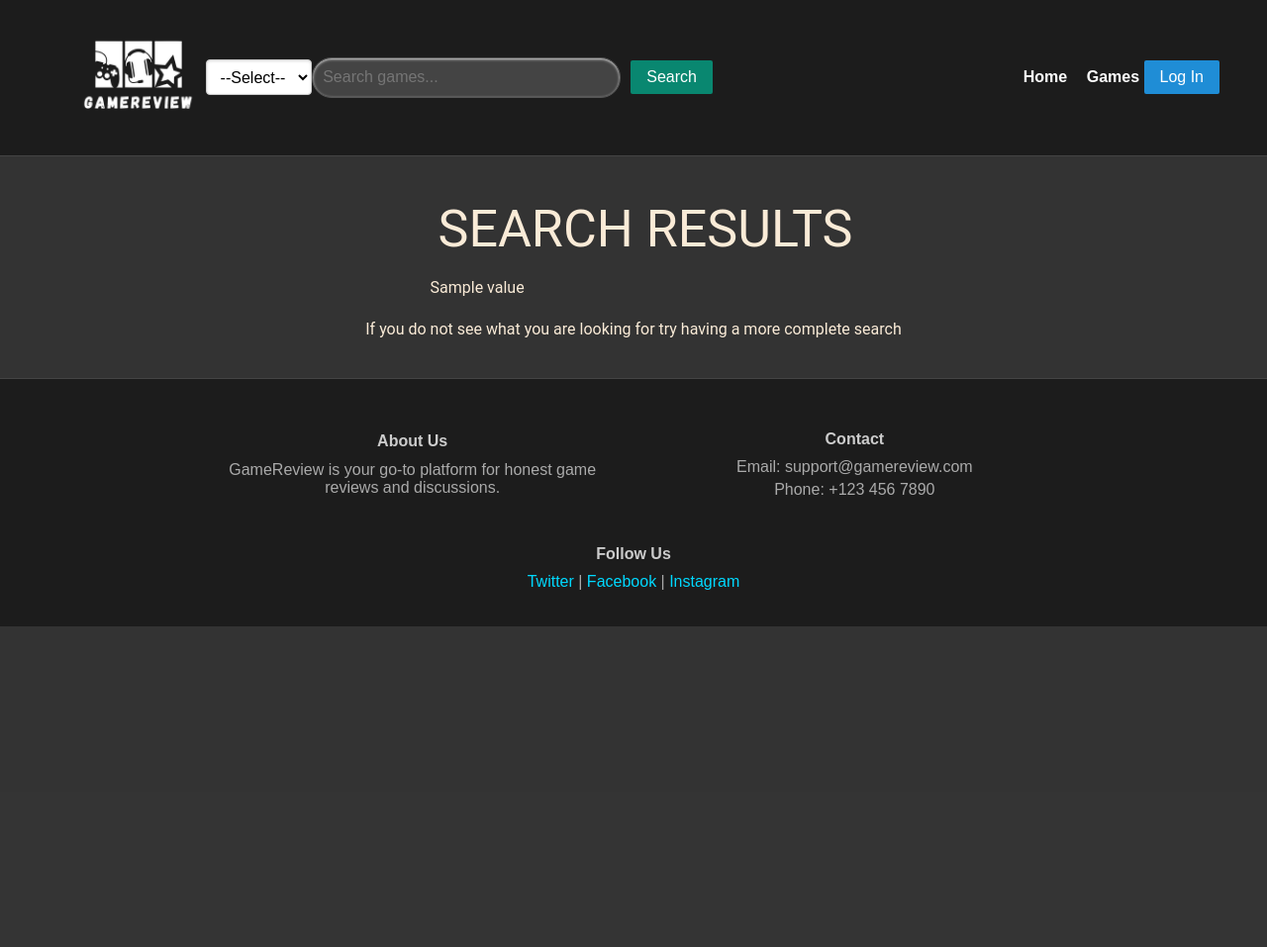
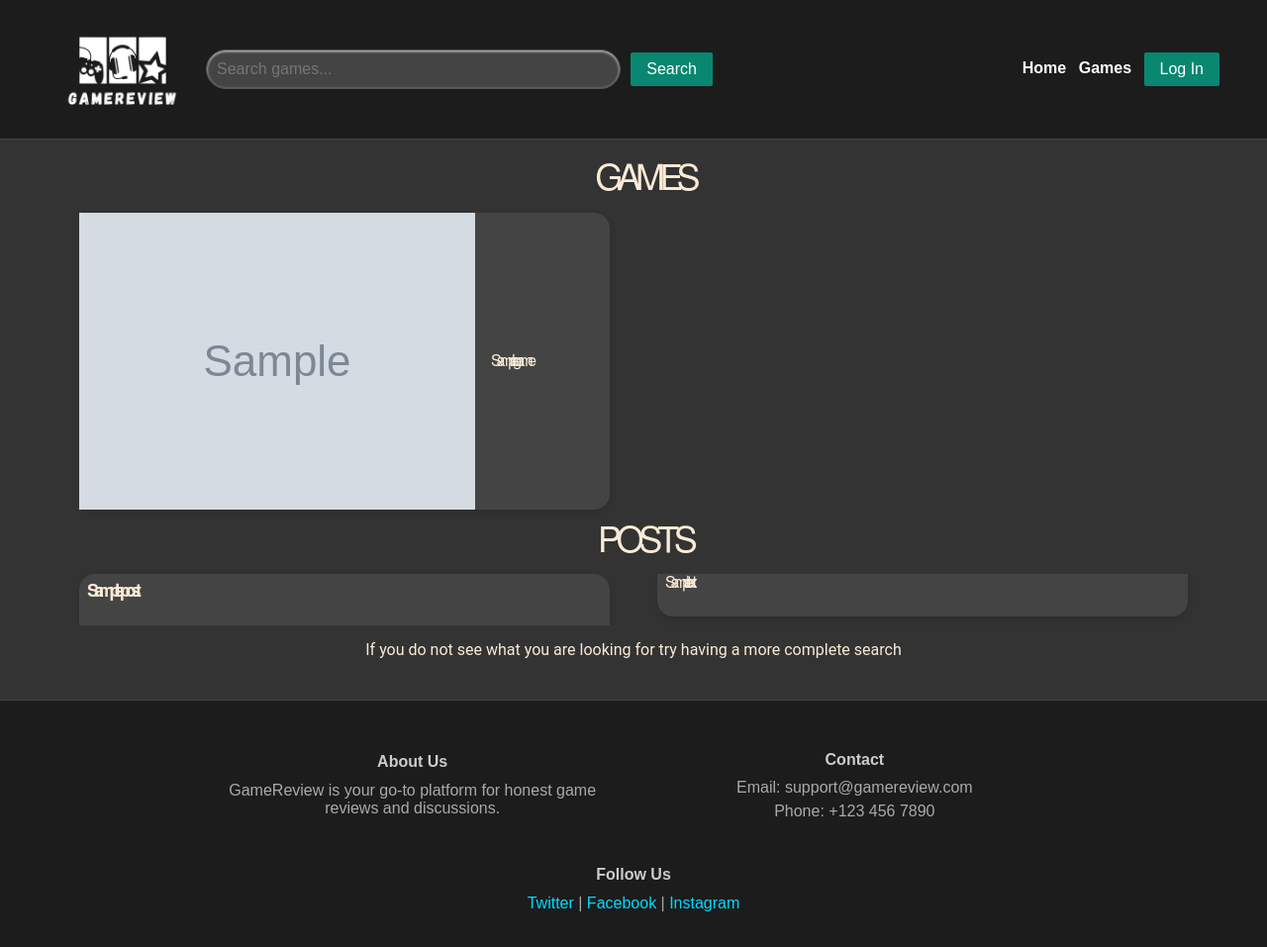
Before and after one commit to Ehtiram-Shukurov/game-review, a Flask app: template templates/results.html in a window 1280 px wide. Shown: the whole page at 99% size. Before the commit the page ends 633 px from the top, so only its background shows below. Run offline with Flask 3, Linux system fonts and the light colour scheme; the template is opened without the code that fills it: most values are stand-ins (such as "Sample title", 1, 10 or a date in 2020); grey boxes marked "Sample" are stand-in pictures; some libraries are stand-ins or nearby versions.

Commit message:
Refactor search

```diff
--- a/main.py
+++ b/main.py
@@ -61,12 +61,12 @@ def requires_auth(f):
         return f(*args, **kwargs) #do the normal behavior -- return as it does.
     return decorated
 
-@app.errorhandler(Exception)
-@app.route('/error')
-def basic_error(e):
-    print(e)
-    message = str(e)
-    return render_template("error.html",message =message)
+# @app.errorhandler(Exception)
+# @app.route('/error')
+# def basic_error(e):
+#     print(e)
+#     message = str(e)
+#     return render_template("error.html",message =message)
 
 @app.route('/postReview/<int:gameid>')
 @requires_auth
@@ -401,19 +401,11 @@ def inline_reply(review_id, parent_id):
 
 @app.route('/results', methods=['POST'])
 def results():
-    filter = request.form.get("searchOption")
     query = request.form.get('query')
-    if filter =="Topic":
-        results=retrieve_all_post("topic",query)
-    if filter =="Game":
-        data = broad_search(query)
-        results={}
-        for d in data:
-            results[d["id"]] =d["name"]
-    if filter =="Review":
-        results=retrieve_all_post("review",query)
-        #TODO: IDK THIS is a mess
-    return render_template("results.html",results=results,filter=filter, user=session.get('user'))
+    posts = retrieve_all_posts(query)
+    games = game_search(query, 10)
+
+    return render_template("results.html", games=games, posts=posts, user=session.get('user'))
 
 #TODO: IDK IF WE NEED FILTERS
 @app.route('/redirects', methods=['POST'])
--- a/static/css/base.css
+++ b/static/css/base.css
@@ -1,5 +1,5 @@
 /*  Base style, navbar */
-body{
+body {
     background-color: #333;
     color: white;
     font-family: Roboto, sans-serif;
@@ -43,12 +43,12 @@ body{
 }
 
 .pure-button-primary {
-    background-color: #1f8dd6;
+    background-color: #098770;
     color: white;
 }
 
 .pure-button-secondary {
-    background-color: #1f8dd6;
+    background-color: #098770;
     color: white;
 }
 
@@ -57,10 +57,10 @@ body{
 }
 
 .nav-link {
-    margin-left: 15px;
     color: white;
     text-decoration: none;
     font-weight: bold;
+    margin-right: .5em;
 }
 
 .nav-link:hover {
@@ -187,8 +187,8 @@ body{
         margin-top: 10px;
     }
 }
-.content{
-    margin-top:2em;
+.content {
+    margin-top:.5em;
 }
 
 
@@ -365,8 +365,8 @@ body{
     display: flex;
     justify-content: center;
     align-items: center;
-    margin-bottom: 20px;
 }
+
 @media (max-width: 768px){
     .pure-u-1{
         display: flex;
@@ -580,6 +580,7 @@ body{
 }
 
 .review-card {
+    cursor: pointer;
     display: flex;
     background-color: #2e2e2e;
     border-radius: 10px;
@@ -763,9 +764,6 @@ body{
     box-shadow: 0 4px 8px rgba(0, 0, 0, 0.2);
     transition: background-color 0.3s;
 }
-.pure-button-primary {
-    background-color: #098770;
-}
 
 .post-button:hover {
     background-color: #02bdde;
@@ -835,7 +833,7 @@ p {
     background-color: #4CAF50;
     color: white;
 }
-=======
+
 hr.solid {
     border-top: 3px solid #676767;
 }
--- a/templates/base.html
+++ b/templates/base.html
@@ -44,12 +44,6 @@
 
       <div class="pure-u-2-5">
         <form class="pure-form" action="/results" id="searchForm" method="post">
-          <select id="stacked-state" name="searchOption" required>
-            <option value="">--Select--</option>
-            <option>Topic</option>
-            <option>Review</option>
-            <option>Game</option>
-          </select>
           <input
             type="text"
             class="pure-input-rounded search-input"
--- a/templates/home.html
+++ b/templates/home.html
@@ -29,7 +29,7 @@ content %}
   <h2 class="section-title">Recent Reviews</h2>
   <div class="reviews-list">
     {% for review in recent_reviews %}
-    <div class="review-card">
+    <div class="review-card" onclick="location.href='/review/{{ review.post_id }}';">
       <div class="review-image">
         <img
           src="{{ review.game_image }}"
--- a/templates/results.html
+++ b/templates/results.html
@@ -1,61 +1,107 @@
-{% extends "base.html" %} {% block title %}Game Review{% endblock %}{% block
-    content %}
+{% extends "base.html" %} {% block title %}Game Review{% endblock %}
+{% block content %}
 <style>
     .custom-restricted-width {
         display: inline-block;
-            width: 100%;
+        width: 90%;
         justify-content: space-around;
+        margin: auto;
     }
-        .pure-menu-link {
-            background: none;
-            border: none;
-            color: antiquewhite;
-        }
-        .pure-menu-heading {
-            font-size: 3.25rem;
+
+    .list-heading {
+        font-size: 2.25rem;
         padding: 0.75rem;
         color: antiquewhite;
         text-align: center;
         width: 100%;
     }
-        .pure-menu-list
-        {
-            columns: 3 auto;
+
+    .pure-menu-list {
+        columns: 2 auto;
         flex-wrap: wrap;
         justify-content: space-evenly;
         width: 100%;
+        align-items: center;
     }
+
+    .game-item {
+        display: flex;
+        flex-direction: row;
+        align-items: center;
+        margin: 1em;
+        cursor: pointer;
+        background-color: #444;
+        border-radius: 1em;
+        box-shadow: 0 4px 10px rgba(0, 0, 0, 0.1);
+        transition: background-color 0.3s ease, transform 0.2s ease;
+    }
+
+    .post-item {
+        align-items: center;
+        margin: 1em;
+        cursor: pointer;
+        background-color: #444;
+        border-radius: 1em;
+        padding: .5em;
+        box-shadow: 0 4px 10px rgba(0, 0, 0, 0.1);
+        transition: background-color 0.3s ease, transform 0.2s ease;
+    }
+
+    .post-item:hover {
+        transform: translateY(-5px);
+        background-color: #555;
+    }
+
+    li:first-child { margin-top: 0; }
+
+    .game-item:hover {
+        background-color: #555;
+        transform: translateY(-5px);
+    }
+
+    .post-item p:first-child {
+        margin-top: 0;
+    }
+    .search-title {
+        font-size: 1.1em;
+    }
+
 </style>
-    <div class="results-section" style="display: flex; justify-content: center; align-items: center;">
-        <form class="pure-form" id="resultsForm" method = "post" action="/redirects" style="text-align: center;" >
+<div class="pure-g results-section">
     <div class="pure-menu custom-restricted-width">
-                <span class="pure-menu-heading">Search Results</span>
-                <ul class="pure-menu-list">
-                    {% for key, value in results.items() %}
-                    <li class="pure-menu-item">
-                        <button type="submit"
-                        class="pure-menu-link"
-                        name="selection"
-                        value ={{value}}
-                        onclick="submitResult({{key}})">{{value}}</button>
+        <span class="pure-menu-heading list-heading">Games</span>
+        <ul class="pure-menu-list game-items">
+            {% if games %}
+            {% for game in games %}
+                <li class="pure-menu-item game-item" onclick="location.href='/game/{{game.id}}';">
+                    <img src="http:{{ game.get('cover').get('url')}}" alt="Cover image for {{ game.name }}"/>
+                    <p style="margin-left:1em">{{game.name}}</p>
                 </li>
             {% endfor%}
+            {% else %}
+                <p> No matching games found</p>
+            {% endif %}
+
             </ul>
-
-                <input type="hidden" name="selectedResult" id="selectedResult">
-                <input type="hidden" name="filter" id="filter" value={{filter}}>
     </div>
-          </form>
+    <div class="pure-menu custom-restricted-width">
+        <span class="pure-menu-heading list-heading">Posts</span>
+        <ul class="pure-menu-list post-items">
+            {% if posts %}
+            {% for post in posts %}
+                <li class="pure-menu-item post-item" onclick="location.href='/{{post.post}}/{{post.post_id}}';">
+                    <p class="search-title"><b>   {{post.title}}</b></p>
+                    <p>   {{post.content}}</p>
+                </li>
+            {% endfor%}
+            {% else %}
+            <p>No matching posts found</p>
+            {% endif %}
+            </ul>
+    </div>
 </div>
 <div>
     <p style="text-align: center;">If you do not see what you are looking for try having a more complete search</p>
 </div>
 
-    <script>
-        function submitResult(key) {
-            document.getElementById('selectedResult').value = key;
-            document.getElementById('resultsForm').submit();
-        }
-    </script>
-
 {% endblock %}
--- a/templates/review.html
+++ b/templates/review.html
@@ -5,13 +5,13 @@
         <p>{{ review.game_id }}</p>
 
     </div>
-    <div class="pure-u-18-24">
+    <div class="pure-u-17-24">
         <h1 class="review_title">{{ review.title }}</h1>
         <p>by <em>{{ review.username }}</em></p>
 
     </div>
 
-    <div class="pure-u-2-24">
+    <div class="pure-u-3-24">
         <p class="rating">
             {%for n in range(review.rating) %}
             &#9733;
```
Also changed, not shown: db.py (+4 -12 lines), igdbAPI.py (+13 -3 lines). Lines whose indentation alone changed are shown as unchanged.
